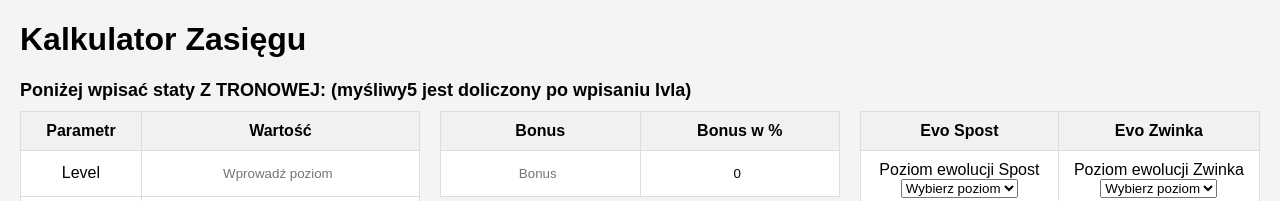
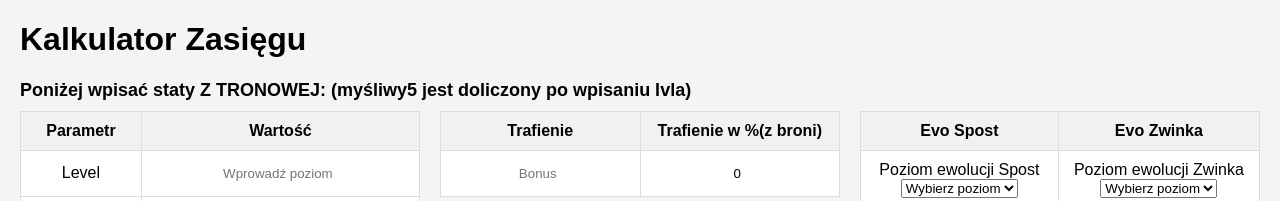
Before and after one commit to baiokkusu/kalkulator-zasiegu, a plain HTML site: page index.html in a window 1280 px wide. Shown: the top 201 px of the page. Drawn offline with Linux system fonts and the light colour scheme.

Commit message:
minor changes

```diff
--- a/index.html
+++ b/index.html
@@ -118,8 +118,8 @@
             <table>
                 <thead>
                     <tr>
-                        <th>Bonus</th>
-                        <th>Bonus w %</th>
+                        <th>Trafienie</th>
+                        <th>Trafienie w %(z broni)</th>
                     </tr>
                 </thead>
                 <tbody>
```
